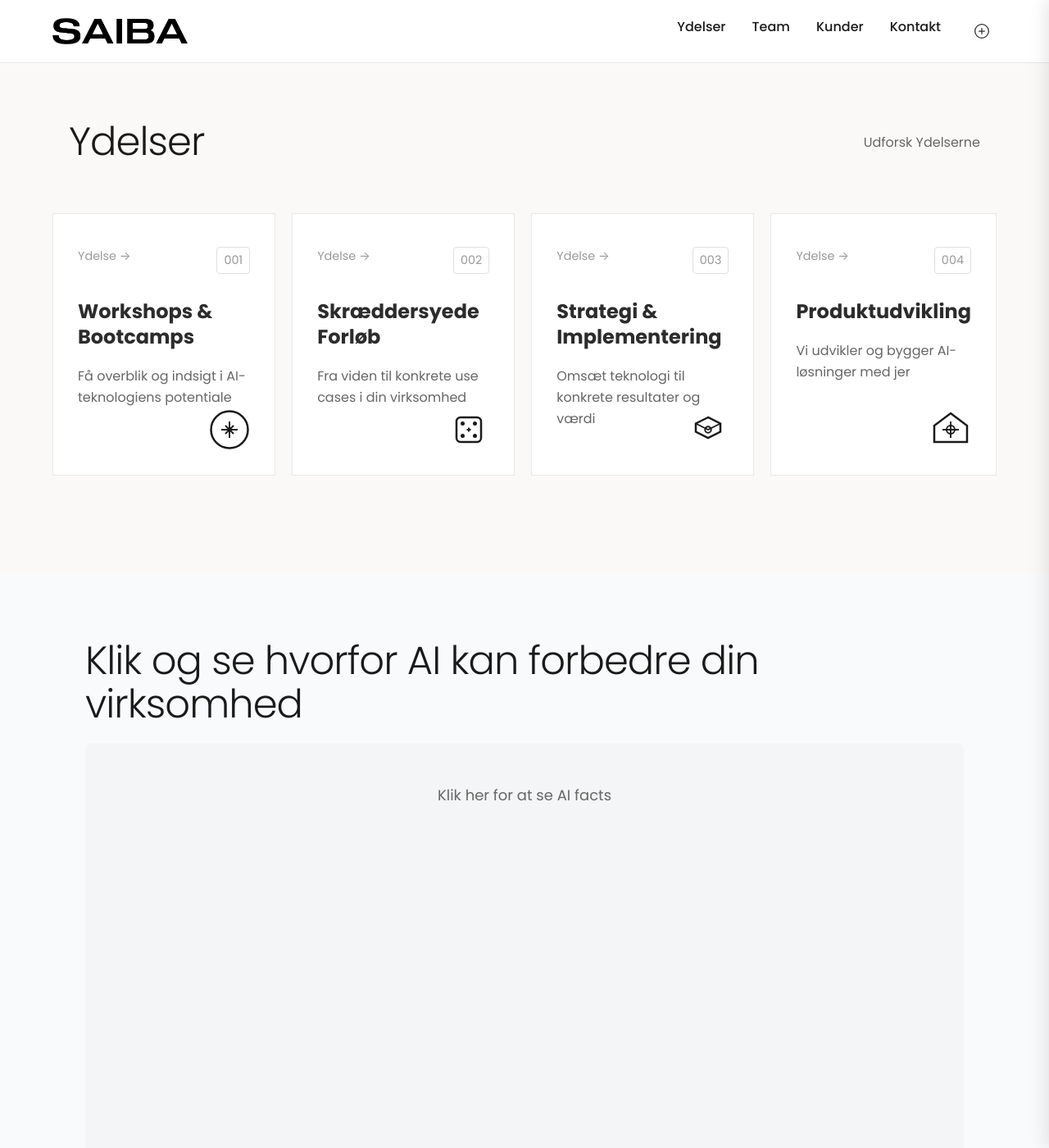
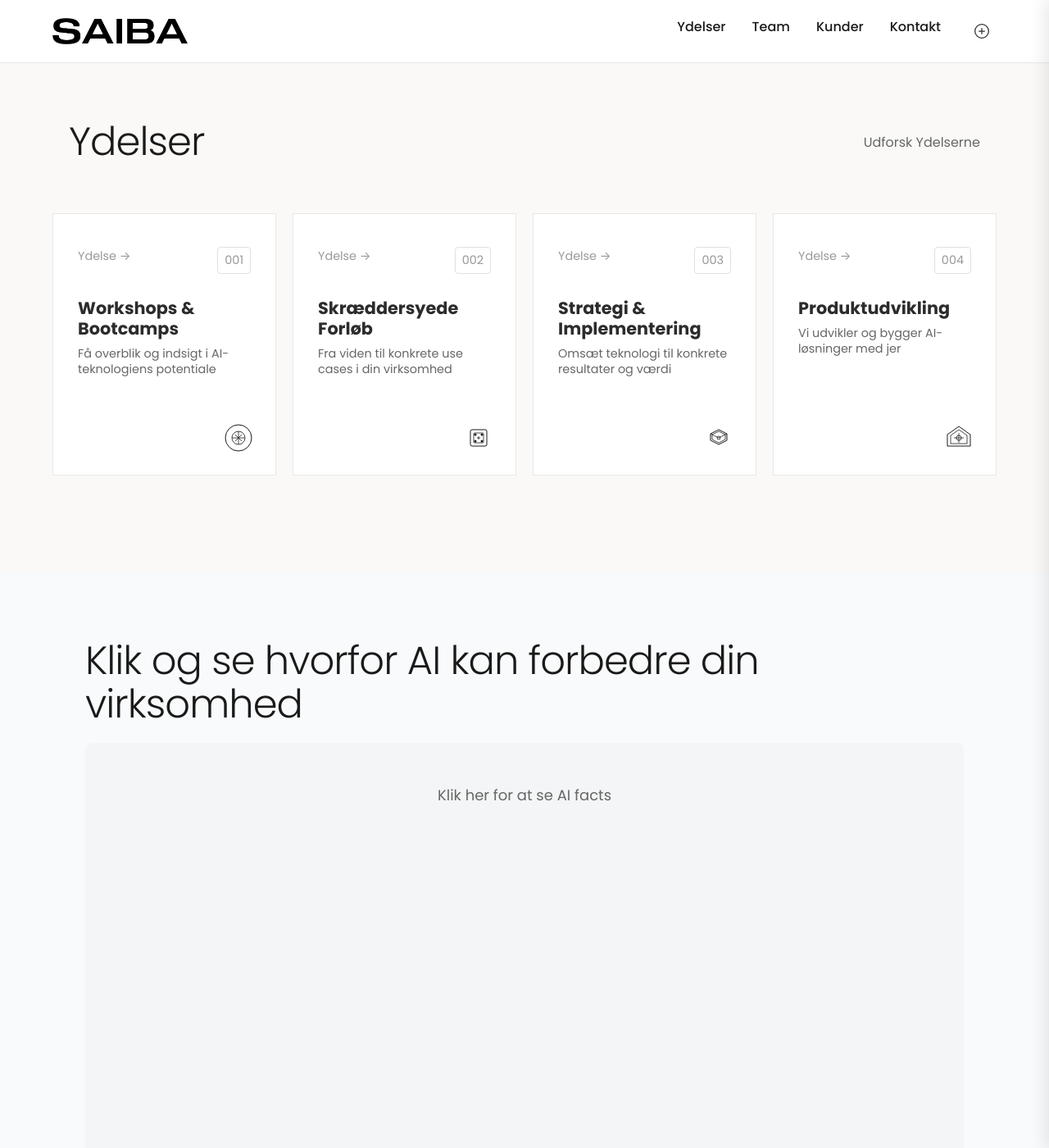
Before and after one commit to b4ltasar/saibaweb, a Jekyll site: the page built from index.html, in a window 1280 px wide and 1400 px high, scrolled down 813 px. Shown: the whole window at 82% size. Built offline with Jekyll 4.4.1, drawn with Linux system fonts in a browser that asks for light colours.

Commit message:
Improve service cards: smaller text, better spacing, refined icons
SERVICE CARD IMPROVEMENTS:
- Title: 1.5rem → 1.3rem, margin 20px → 8px, line-height 1.3 → 1.2
- Description: 1rem → 0.9rem, line-height 1.6 → 1.3, margin 0 → 30px
- Better text spacing and compactness

ICON REFINEMENTS:
- Container: 80px → 50px, better positioning (bottom: 15px → 20px)
- Icon: 50px → 40px for better proportion
- SVG stroke-width: 2px → 1px, 1.5px → 0.8px (thinner, more elegant)
- More precise positioning and sizing
- Better hover animations with cubic-bezier easing

AI FACTS FIX:
- Fixed positioning within interactive area
- Pixelated font styling
- Proper fact box creation with title and source

```diff
--- a/assets/css/main.css
+++ b/assets/css/main.css
@@ -467,35 +467,35 @@ body {
 }
 
 .service-title {
-  font-size: 1.5rem;
+  font-size: 1.3rem;
   font-weight: 700;
   color: #2c2c2c;
-  margin: 0 0 20px 0;
-  line-height: 1.3;
+  margin: 0 0 8px 0;
+  line-height: 1.2;
 }
 
 .service-description {
-  font-size: 1rem;
+  font-size: 0.9rem;
   color: #666;
-  line-height: 1.6;
-  margin: 0 0 auto 0;
+  line-height: 1.3;
+  margin: 0 0 30px 0;
   flex-grow: 1;
 }
 
 .service-icon-container {
   position: absolute;
-  bottom: 15px;
-  right: 15px;
-  width: 80px;
-  height: 80px;
+  bottom: 20px;
+  right: 20px;
+  width: 50px;
+  height: 50px;
   background: transparent;
   border: none;
   display: flex;
   justify-content: center;
   align-items: center;
-  transition: transform 0.3s ease;
+  transition: all 0.4s cubic-bezier(0.25, 0.46, 0.45, 0.94);
   overflow: visible;
-  padding: 10px;
+  padding: 5px;
 }
 
 .service-card:hover .service-icon-container {
@@ -503,8 +503,8 @@ body {
 }
 
 .service-icon {
-  width: 50px;
-  height: 50px;
+  width: 40px;
+  height: 40px;
   display: flex;
   align-items: center;
   justify-content: center;
@@ -515,7 +515,7 @@ body {
 .icon-svg {
   width: 100%;
   height: 100%;
-  transition: all 0.4s ease;
+  transition: all 0.4s cubic-bezier(0.25, 0.46, 0.45, 0.94);
   overflow: visible;
 }
 
--- a/fix.js
+++ b/fix.js
@@ -34,26 +34,40 @@ document.addEventListener('DOMContentLoaded', function() {
         interactiveArea.addEventListener('click', function(e) {
             console.log('AI Facts area clicked');
 
-            // Create simple fact box
+            // Remove existing fact boxes
+            const existingBoxes = document.querySelectorAll('.dynamic-fact-box');
+            existingBoxes.forEach(box => box.remove());
+
+            // Get click position relative to interactive area
+            const rect = interactiveArea.getBoundingClientRect();
+            const x = e.clientX - rect.left;
+            const y = e.clientY - rect.top;
+
+            // Create fact box positioned within interactive area
             const factBox = document.createElement('div');
+            factBox.className = 'dynamic-fact-box';
             factBox.style.position = 'absolute';
-            factBox.style.left = e.clientX + 'px';
-            factBox.style.top = e.clientY + 'px';
+            factBox.style.left = Math.max(20, Math.min(x - 125, rect.width - 270)) + 'px';
+            factBox.style.top = Math.max(20, Math.min(y - 80, rect.height - 180)) + 'px';
             factBox.style.background = 'white';
             factBox.style.border = '2px solid black';
-            factBox.style.padding = '15px';
+            factBox.style.padding = '16px';
             factBox.style.borderRadius = '8px';
             factBox.style.maxWidth = '250px';
             factBox.style.fontSize = '14px';
             factBox.style.zIndex = '1000';
-            factBox.innerHTML = 'AI kan øge produktiviteten med op til 40%';
+            factBox.style.boxShadow = '0 4px 15px rgba(0,0,0,0.1)';
+            factBox.style.fontFamily = "'Press Start 2P', monospace";
+            factBox.style.fontSize = '11px';
+            factBox.style.lineHeight = '1.4';
+            factBox.innerHTML = '<div style="font-size: 12px; margin-bottom: 8px;">PRODUKTIVITET</div>AI kan øge produktiviteten med op til 40% i administrative opgaver<br><br><div style="font-size: 8px; opacity: 0.7;">McKinsey Global Institute</div>';
 
-            document.body.appendChild(factBox);
+            interactiveArea.appendChild(factBox);
 
-            // Remove after 4 seconds
+            // Remove after 6 seconds
             setTimeout(() => {
                 factBox.remove();
-            }, 4000);
+            }, 6000);
         });
     }
 });
--- a/index.html
+++ b/index.html
@@ -46,29 +46,33 @@ description: "Fra hverdagens rutiner til ekstraordinære superkræfter med AI fo
                         {% case service.icon %}
                         {% when 'strategy' %}
                             <svg viewBox="0 0 40 40" class="icon-svg">
-                                <circle cx="20" cy="20" r="18" fill="none" stroke="currentColor" stroke-width="2" class="organic-circle"/>
-                                <path d="M12 20h16M20 12v16M16 16l8 8M24 16l-8 8" stroke="currentColor" stroke-width="1.5" fill="none" class="organic-path"/>
+                                <circle cx="20" cy="20" r="16" fill="none" stroke="currentColor" stroke-width="1" class="organic-circle"/>
+                                <circle cx="20" cy="20" r="8" fill="none" stroke="currentColor" stroke-width="0.8" class="organic-circle"/>
+                                <path d="M12 20h16M20 12v16M16 16l8 8M24 16l-8 8" stroke="currentColor" stroke-width="0.8" fill="none" class="organic-path"/>
                             </svg>
                         {% when 'implementation' %}
                             <svg viewBox="0 0 40 40" class="icon-svg">
-                                <rect x="8" y="8" width="24" height="24" rx="4" fill="none" stroke="currentColor" stroke-width="2" class="organic-rect"/>
-                                <circle cx="14" cy="14" r="2" fill="currentColor" class="organic-dot"/>
-                                <circle cx="26" cy="14" r="2" fill="currentColor" class="organic-dot"/>
-                                <circle cx="14" cy="26" r="2" fill="currentColor" class="organic-dot"/>
-                                <circle cx="26" cy="26" r="2" fill="currentColor" class="organic-dot"/>
-                                <path d="M18 20h4M20 18v4" stroke="currentColor" stroke-width="1.5" class="organic-path"/>
+                                <rect x="10" y="10" width="20" height="20" rx="2" fill="none" stroke="currentColor" stroke-width="1" class="organic-rect"/>
+                                <rect x="14" y="14" width="12" height="12" rx="1" fill="none" stroke="currentColor" stroke-width="0.8" class="organic-rect"/>
+                                <circle cx="16" cy="16" r="1.5" fill="currentColor" class="organic-dot"/>
+                                <circle cx="24" cy="16" r="1.5" fill="currentColor" class="organic-dot"/>
+                                <circle cx="16" cy="24" r="1.5" fill="currentColor" class="organic-dot"/>
+                                <circle cx="24" cy="24" r="1.5" fill="currentColor" class="organic-dot"/>
+                                <path d="M18 20h4M20 18v4" stroke="currentColor" stroke-width="0.8" class="organic-path"/>
                             </svg>
                         {% when 'education' %}
                             <svg viewBox="0 0 40 40" class="icon-svg">
-                                <path d="M20 8l-12 6v8l12 6 12-6v-8l-12-6z" fill="none" stroke="currentColor" stroke-width="2" class="organic-shape"/>
-                                <path d="M8 14l12 6 12-6" stroke="currentColor" stroke-width="1.5" fill="none" class="organic-path"/>
-                                <circle cx="20" cy="20" r="3" fill="none" stroke="currentColor" stroke-width="1.5" class="organic-circle"/>
+                                <path d="M20 10l-10 5v8l10 5 10-5v-8l-10-5z" fill="none" stroke="currentColor" stroke-width="1" class="organic-shape"/>
+                                <path d="M20 12l-8 4v6l8 4 8-4v-6l-8-4z" fill="none" stroke="currentColor" stroke-width="0.8" class="organic-shape"/>
+                                <path d="M10 15l10 5 10-5" stroke="currentColor" stroke-width="0.8" fill="none" class="organic-path"/>
+                                <circle cx="20" cy="20" r="2" fill="none" stroke="currentColor" stroke-width="0.8" class="organic-circle"/>
                             </svg>
                         {% when 'consulting' %}
                             <svg viewBox="0 0 40 40" class="icon-svg">
-                                <path d="M20 4l16 12v16H4V16l16-12z" fill="none" stroke="currentColor" stroke-width="2" class="organic-shape"/>
-                                <path d="M12 20h16M20 12v16" stroke="currentColor" stroke-width="1.5" fill="none" class="organic-path"/>
-                                <circle cx="20" cy="20" r="4" fill="none" stroke="currentColor" stroke-width="1.5" class="organic-circle"/>
+                                <path d="M20 6l14 10v14H6V16l14-10z" fill="none" stroke="currentColor" stroke-width="1" class="organic-shape"/>
+                                <path d="M20 10l10 7v10H10V17l10-7z" fill="none" stroke="currentColor" stroke-width="0.8" class="organic-shape"/>
+                                <path d="M14 20h12M20 14v12" stroke="currentColor" stroke-width="0.8" fill="none" class="organic-path"/>
+                                <circle cx="20" cy="20" r="3" fill="none" stroke="currentColor" stroke-width="0.8" class="organic-circle"/>
                             </svg>
                         {% endcase %}
                     </div>
```
